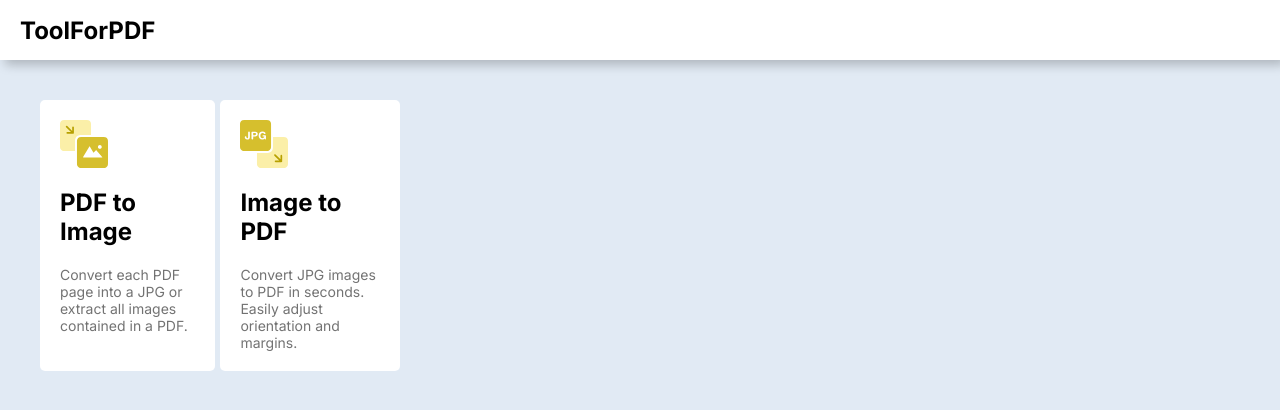
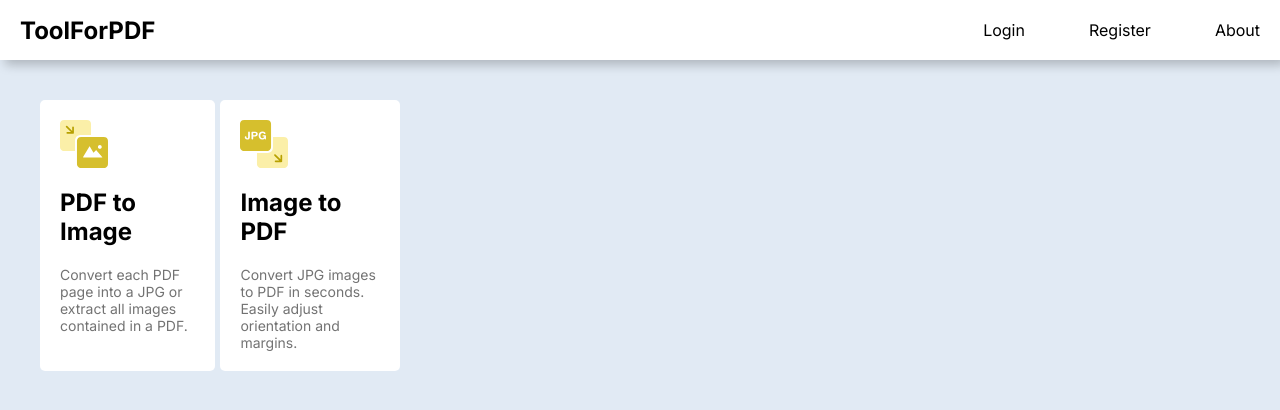
Before and after one commit to Pranav910/toolforpdf, a Next.js app: page / in a window 1280 px wide. Shown: the top 410 px of the page. Built offline with nearby package versions, Linux system fonts and the light colour scheme.

Commit message:
Added Navigation Options

```diff
--- a/src/components/Navbar.jsx
+++ b/src/components/Navbar.jsx
@@ -1,11 +1,17 @@
 import React from 'react'
 import "@/styles/navbar.css"
+import Link from 'next/link'
 
 function Navbar() {
   return (
     <>
         <nav className='navbar'>
             <div className="logo"><h1>ToolForPDF</h1></div>
+            <div className='nav_items'>
+              <Link href={'/'} className='links'>Login</Link>
+              <Link href={'/'} className='links'>Register</Link>
+              <Link href={'/'} className='links'>About</Link>
+            </div>
         </nav>
     </>
   )
--- a/src/styles/navbar.css
+++ b/src/styles/navbar.css
@@ -9,4 +9,20 @@
     z-index: 100;
     position: fixed;
     top: 0;
+    display: flex;
+    justify-content: space-between;
+    align-items: center;
 }
+
+.nav_items {
+    display: flex;
+    align-items: center;
+    justify-content: center;
+    gap: 5vw;
+}
+
+.links {
+    color: black;
+    text-decoration: none;
+    cursor: pointer;
+}
```
